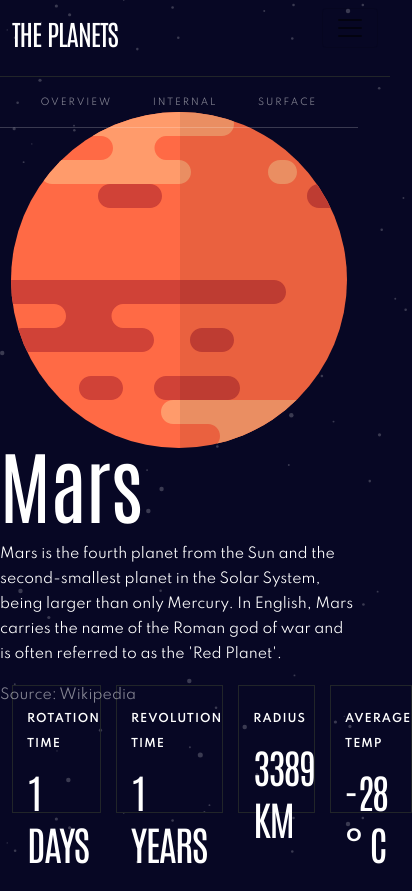
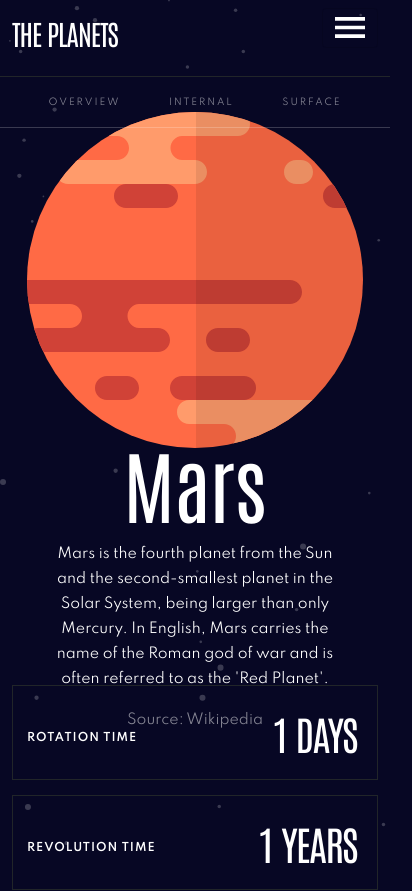
Before and after one commit to codejohnson89/reactplanets, a React (Create React App) app: page /mars in a window 390 px wide. Shown: the top 891 px of the page, 412 px wide, since content can reach past the window. Before the commit the page ends 869 px from the top, so only its background shows below. Built offline with nearby package versions, Linux system fonts and the light colour scheme.

Commit message:
additional changes for mobile view

```diff
--- a/src/styles/_mobilephone.scss
+++ b/src/styles/_mobilephone.scss
@@ -7,24 +7,26 @@
 
         #planets {
             grid-column-start: 1;
-            grid-column-end: 12;
+            grid-column-end: -1;
             grid-row-start: 4;
             grid-row-end: 6;
         }
 
         .planet-bio {
             grid-column-start: 1;
-            grid-column-end: 12;
+            grid-column-end: -1;
             grid-row-end: 12;
             grid-row-start: 8;
+            text-align: center;
+            padding: 0 3em;
         }
 
         .viewButtons {
             grid-column-start: 1;
-            grid-column-end: 12;
+            grid-column-end: -1;
             grid-row-start: 1;
             align-self: center;
-            border-bottom: 1px solid rgba(255,255,255, .2);
+            border-bottom: 1px solid rgba(255, 255, 255, .2);
             height: 100%;
 
             .desktop-btn {
@@ -46,7 +48,8 @@
                     letter-spacing: 1.92857px;
                     text-transform: uppercase;
                     opacity: .5;
-                    &:active {
+
+                    &:visited {
                         border-bottom: 1px solid green;
                         opacity: 1;
                     }
@@ -55,4 +58,24 @@
             }
         }
     }
+
+    .statsContainer {
+        grid-template-columns: repeat(1, 1fr);
+
+        .stats {
+            height: 100%;
+            display: flex;
+            flex-direction: row;
+            justify-content: space-between;
+            align-items: center;
+            h2 {
+                padding: 0 .5em .5em 0;
+                margin: 0;
+            }
+        }
+    }
+
+    .navbar-light .navbar-toggler-icon {
+        background-image: url('../assets/icon-hamburger.svg');
+    }
 }
```
